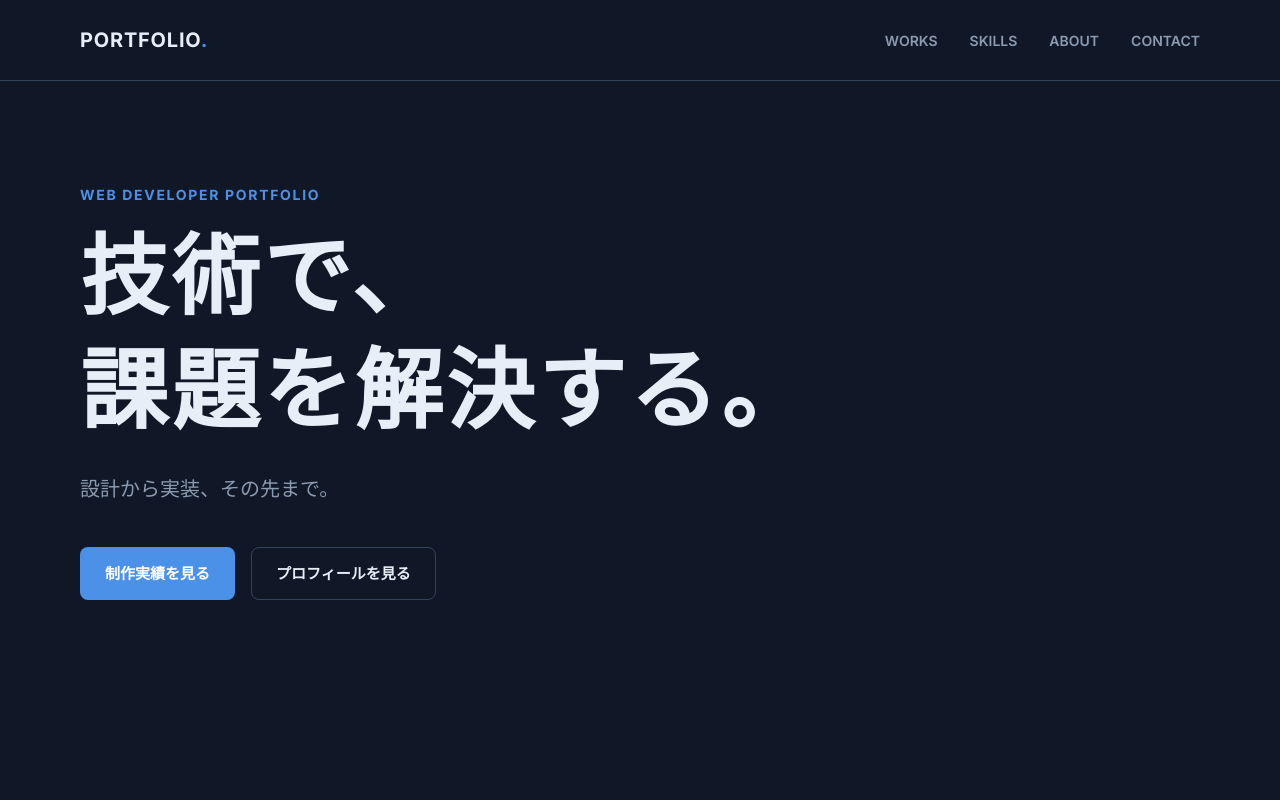
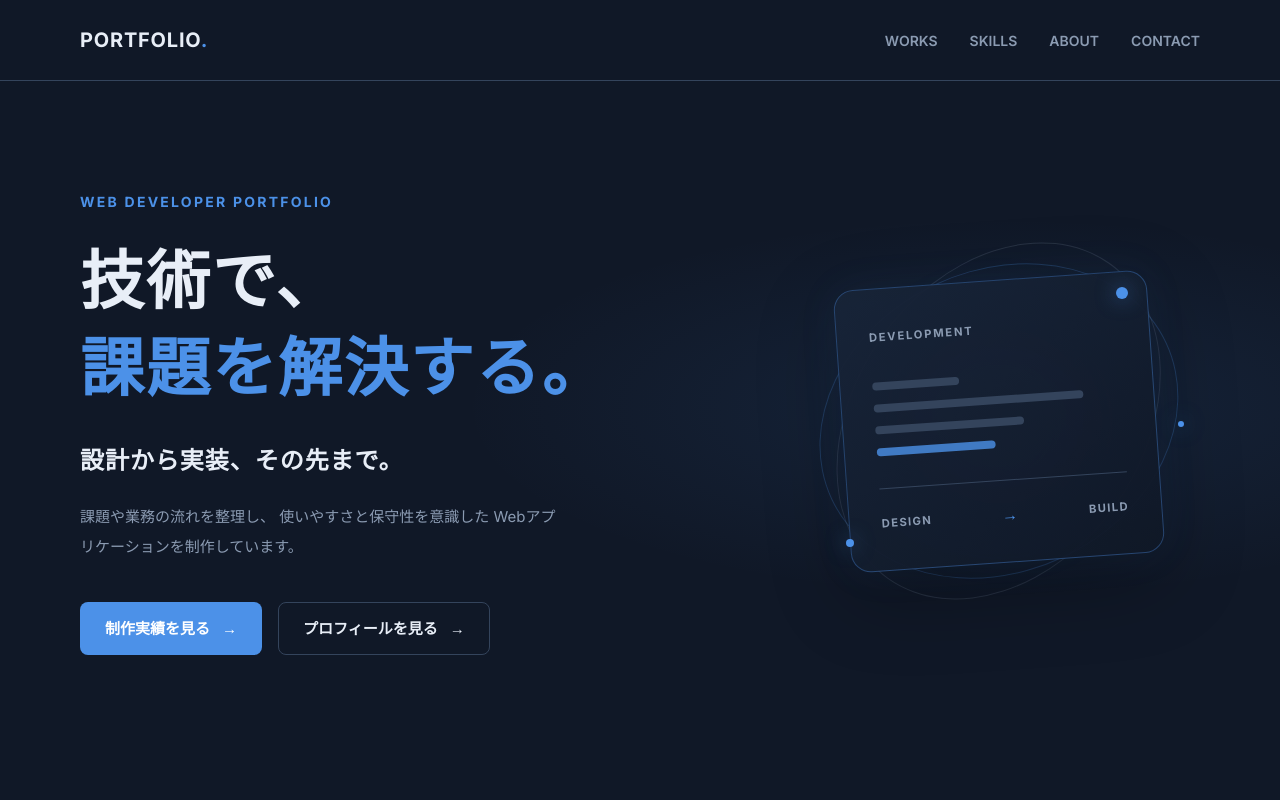
Before and after one commit to yuyu580905-dev/developer-portfolio, a plain HTML site: page index.html in a window 1280 px wide. Shown: the top 800 px of the page. Drawn offline with Linux system fonts and the light colour scheme.

Commit message:
feat: HEROセクションのデザインを実装

```diff
--- a/css/style.css
+++ b/css/style.css
@@ -186,28 +186,66 @@ textarea {
 ======================================== */
 
 .hero-section {
+    position: relative;
     display: flex;
-    min-height: 620px;
+    min-height: 680px;
     align-items: center;
+    overflow: hidden;
     padding-block: 100px;
+    background:
+        radial-gradient(ellipse at 78% 48%,
+            rgba(76, 145, 232, 0.10),
+            transparent 38%);
 }
 
 .hero-inner {
     position: relative;
+    display: grid;
+    grid-template-columns: 1.25fr 0.75fr;
+    align-items: center;
+    gap: 48px;
+}
+
+.hero-content {
+    position: relative;
+    z-index: 2;
+}
+
+.hero-eyebrow {
+    display: inline-block;
+    margin: 0 0 24px;
+    color: var(--color-accent);
+    font-size: 0.875rem;
+    font-weight: 700;
+    letter-spacing: 0.16em;
 }
 
 .hero-title {
     margin: 0;
-    font-size: clamp(2.75rem, 7vw, 5.5rem);
+    font-size: clamp(2.8rem, 5vw, 4.5rem);
     font-weight: 700;
-    line-height: 1.3;
+    line-height: 1.35;
+    letter-spacing: 0.03em;
+}
+
+.hero-title-accent {
+    color: var(--color-accent);
+}
+
+.hero-description {
+    margin: 28px 0 0;
+    color: var(--color-text);
+    font-size: clamp(1.125rem, 2vw, 1.5rem);
+    font-weight: 600;
     letter-spacing: 0.04em;
 }
 
-.hero-description {
-    margin: 24px 0 0;
+.hero-lead {
+    max-width: 480px;
+    margin: 20px 0 0;
     color: var(--color-text-muted);
-    font-size: clamp(1rem, 2vw, 1.25rem);
+    font-size: 0.9375rem;
+    line-height: 2;
 }
 
 .hero-actions {
@@ -215,6 +253,160 @@ textarea {
     flex-wrap: wrap;
     gap: 16px;
     margin-top: 40px;
+}
+
+.hero-actions .button {
+    gap: 12px;
+}
+
+.hero-actions .button span {
+    transition: transform 0.2s ease;
+}
+
+.hero-actions .button:hover span {
+    transform: translateX(4px);
+}
+
+/* ========================================
+   Hero Visual
+======================================== */
+
+.hero-visual {
+    position: relative;
+    display: grid;
+    min-height: 420px;
+    place-items: center;
+    isolation: isolate;
+}
+
+.hero-visual-glow {
+    position: absolute;
+    z-index: -1;
+    width: 75%;
+    aspect-ratio: 1;
+    border-radius: 50%;
+    background: radial-gradient(circle,
+            rgba(76, 145, 232, 0.20),
+            rgba(76, 145, 232, 0.04) 55%,
+            transparent 75%);
+    filter: blur(12px);
+}
+
+.hero-orbit {
+    position: absolute;
+    border: 1px solid rgba(76, 145, 232, 0.24);
+    border-radius: 50%;
+    transform: rotate(-25deg);
+}
+
+.hero-orbit-outer {
+    width: 92%;
+    height: 72%;
+}
+
+.hero-orbit-inner {
+    width: 72%;
+    height: 92%;
+    border-color: rgba(139, 155, 178, 0.18);
+    transform: rotate(35deg);
+}
+
+.hero-visual-card {
+    position: relative;
+    width: min(78%, 340px);
+    padding: 32px;
+    border: 1px solid rgba(76, 145, 232, 0.35);
+    border-radius: 20px;
+    background: linear-gradient(145deg,
+            rgba(24, 36, 56, 0.96),
+            rgba(16, 24, 39, 0.96));
+    box-shadow:
+        0 24px 80px rgba(0, 0, 0, 0.28),
+        0 0 40px rgba(76, 145, 232, 0.08);
+    transform: rotate(-4deg);
+}
+
+.visual-card-label {
+    color: var(--color-text-muted);
+    font-size: 0.7rem;
+    font-weight: 700;
+    letter-spacing: 0.16em;
+}
+
+.visual-code {
+    display: grid;
+    gap: 14px;
+    margin-block: 32px;
+}
+
+.code-line {
+    display: block;
+    height: 8px;
+    border-radius: 10px;
+    background-color: var(--color-border);
+}
+
+.code-line-short {
+    width: 35%;
+}
+
+.code-line-long {
+    width: 85%;
+}
+
+.code-line-medium {
+    width: 60%;
+}
+
+.code-line-accent {
+    width: 48%;
+    background-color: var(--color-accent);
+    opacity: 0.8;
+}
+
+.visual-card-footer {
+    display: flex;
+    align-items: center;
+    justify-content: space-between;
+    padding-top: 20px;
+    border-top: 1px solid var(--color-border);
+    color: var(--color-text-muted);
+    font-size: 0.7rem;
+    font-weight: 700;
+    letter-spacing: 0.12em;
+}
+
+.visual-card-arrow {
+    color: var(--color-accent);
+    font-size: 1rem;
+}
+
+.hero-visual-dot {
+    position: absolute;
+    width: 12px;
+    height: 12px;
+    border-radius: 50%;
+    background-color: var(--color-accent);
+    box-shadow: 0 0 20px rgba(76, 145, 232, 0.6);
+}
+
+.hero-visual-dot-one {
+    top: 18%;
+    right: 18%;
+}
+
+.hero-visual-dot-two {
+    bottom: 20%;
+    left: 12%;
+    width: 8px;
+    height: 8px;
+}
+
+.hero-visual-dot-three {
+    top: 50%;
+    right: 4%;
+    width: 6px;
+    height: 6px;
 }
 
 /* ========================================
@@ -403,13 +595,36 @@ textarea {
     }
 
     .hero-section {
-        min-height: 560px;
-        padding-block: 80px;
+        min-height: auto;
+        padding-block: 80px 64px;
+    }
+
+    .hero-inner {
+        grid-template-columns: 1fr;
+        gap: 24px;
+    }
+
+    .hero-title {
+        font-size: clamp(2.5rem, 9vw, 3.5rem);
+    }
+
+    .hero-lead {
+        font-size: 0.875rem;
     }
 
     .hero-actions {
         align-items: stretch;
         flex-direction: column;
+        margin-top: 32px;
+    }
+
+    .hero-visual {
+        min-height: 300px;
+    }
+
+    .hero-visual-card {
+        width: min(70%, 280px);
+        padding: 24px;
     }
 
     .button {
--- a/index.html
+++ b/index.html
@@ -53,26 +53,68 @@
         <!-- Hero -->
         <section class="hero-section" id="top">
             <div class="container hero-inner">
-                <p class="hero-eyebrow">WEB DEVELOPER PORTFOLIO</p>
+
+                <div class="hero-content">
+                    <p class="hero-eyebrow">
+                        WEB DEVELOPER PORTFOLIO
+                    </p>
 
                     <h1 class="hero-title">
                         技術で、<br>
-                    課題を解決する。
+                        <span class="hero-title-accent">課題を解決する。</span>
                     </h1>
 
                     <p class="hero-description">
                         設計から実装、その先まで。
                     </p>
 
+                    <p class="hero-lead">
+                        課題や業務の流れを整理し、
+                        使いやすさと保守性を意識した
+                        Webアプリケーションを制作しています。
+                    </p>
+
                     <div class="hero-actions">
                         <a class="button button-primary" href="#works">
                             制作実績を見る
+                            <span aria-hidden="true">→</span>
                         </a>
 
                         <a class="button button-secondary" href="#about">
                             プロフィールを見る
+                            <span aria-hidden="true">→</span>
                         </a>
                     </div>
+                </div>
+
+                <div class="hero-visual" aria-hidden="true">
+                    <div class="hero-visual-glow"></div>
+
+                    <div class="hero-orbit hero-orbit-outer"></div>
+                    <div class="hero-orbit hero-orbit-inner"></div>
+
+                    <div class="hero-visual-card">
+                        <span class="visual-card-label">DEVELOPMENT</span>
+
+                        <div class="visual-code">
+                            <span class="code-line code-line-short"></span>
+                            <span class="code-line code-line-long"></span>
+                            <span class="code-line code-line-medium"></span>
+                            <span class="code-line code-line-accent"></span>
+                        </div>
+
+                        <div class="visual-card-footer">
+                            <span>DESIGN</span>
+                            <span class="visual-card-arrow">→</span>
+                            <span>BUILD</span>
+                        </div>
+                    </div>
+
+                    <span class="hero-visual-dot hero-visual-dot-one"></span>
+                    <span class="hero-visual-dot hero-visual-dot-two"></span>
+                    <span class="hero-visual-dot hero-visual-dot-three"></span>
+                </div>
+
             </div>
         </section>
 
```
Lines whose indentation alone changed are shown as unchanged.
